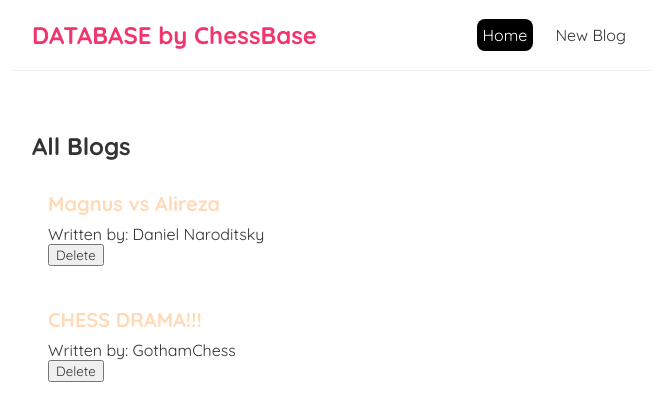
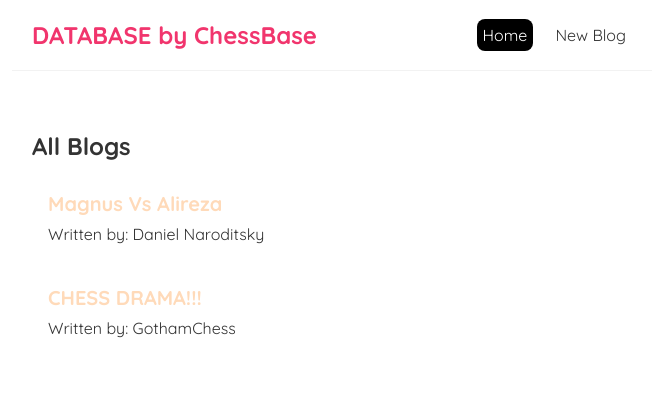
Before and after one commit to philippark/Blog-App, a React (Create React App) app: page / in a window 1280 px wide. Shown: the top 420 px of the page, without its empty margins (308-964 px from the left). Built offline with nearby package versions, Linux system fonts and the light colour scheme; data requests are answered from the project's data file; the HTML template or start-up script is replaced by a standard one.

Commit message:
tutorial 17 fetching data

```diff
--- a/src/BlogList.js
+++ b/src/BlogList.js
@@ -1,4 +1,4 @@
-const BlogList = ({blogs, title, handleDelete}) => {
+const BlogList = ({blogs, title}) => {
 
     return (
         <div className = "blog-list">
@@ -7,7 +7,6 @@
                 <div className = "blog-preview" key = {blog.id}>
                     <h2>{blog.title}</h2>
                     <p>Written by: {blog.author}</p>
-                    <button onClick={() => handleDelete(blog.id)}>Delete</button>
                 </div>
             )
 
--- a/src/Home.js
+++ b/src/Home.js
@@ -2,23 +2,21 @@
 import BlogList from './BlogList';
 
 const Home = () => {
-    const [blogs, setBlogs] = useState([
-        {title: "Magnus vs Alireza", body: "1/2-1/2", author: "Daniel Naroditsky", id: 1},
-        {title: "CHESS DRAMA!!!", body: "HANS NIEMANN!!!", author: "GothamChess", id: 2}
-    ]);
-
-    const handleDelete = (id) => {
-        const newBlogs = blogs.filter((blog)=>blog.id !== id);
-        setBlogs(newBlogs);
-    }
+    const [blogs, setBlogs] = useState(null);
 
     useEffect(()=>{
-        console.log("effect ran");
-    })
+        fetch("http://localhost:8000/blogs")
+            .then(res => {
+                return res.json();
+            })
+            .then(data => {
+                setBlogs(data);
+            })
+    }, [])
 
     return (
         <div className = "Home">
-            <BlogList blogs = {blogs} title = "All Blogs" handleDelete={handleDelete}/>
+            { blogs && <BlogList blogs = {blogs} title = "All Blogs"/> }
         </div>
     );
 }
```
